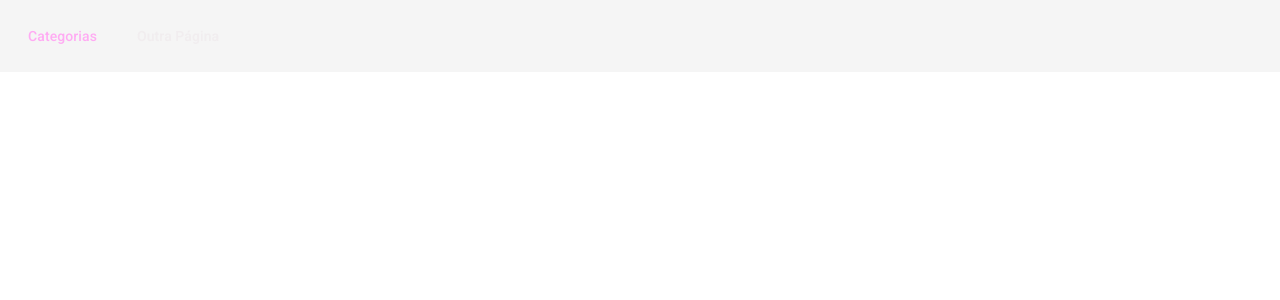
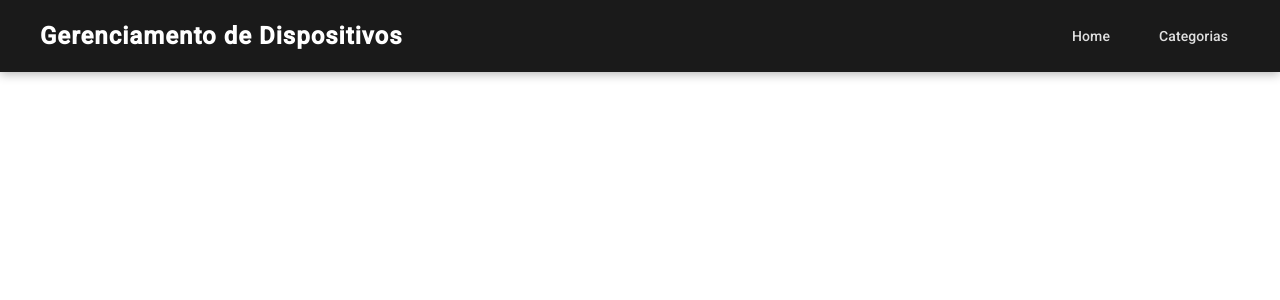
Before and after one commit to raziisz/device-management-web, an Angular app: page / in a window 1280 px wide. Shown: the top 300 px of the page. Built offline with nearby package versions, Linux system fonts and the light colour scheme.

Commit message:
refact: navbar css

```diff
--- a/src/app/app.component.css
+++ b/src/app/app.component.css
@@ -1,9 +1,41 @@
-nav {
-  padding: 1rem;
-  background: #f5f5f5;
-  margin-bottom: 2rem;
+.dark-nav {
+  background-color: #1a1a1a;
+  padding: 1rem 2rem;
+  box-shadow: 0 2px 10px rgba(0, 0, 0, 0.3);
 }
 
-button {
-  margin-right: 1rem;
+.nav-content {
+  max-width: 1200px;
+  margin: 0 auto;
+  display: flex;
+  justify-content: space-between;
+  align-items: center;
 }
+
+.logo {
+  color: #ffffff;
+  font-size: 1.5rem;
+  font-weight: 600;
+  letter-spacing: 1px;
+}
+
+.nav-links {
+  display: flex;
+  gap: 1.5rem;
+}
+
+.mat-mdc-button {
+  color: #e0e0e0 !important;
+  transition: all 0.3s ease;
+}
+
+.mat-mdc-button:hover {
+  color: #ffffff !important;
+  background-color: rgba(255, 255, 255, 0.1) !important;
+}
+
+.active-link {
+  color: #4caf50 !important;
+  border-bottom: 2px solid #4caf50;
+  border-radius: 0;
+}
--- a/src/app/app.component.html
+++ b/src/app/app.component.html
@@ -1,6 +1,13 @@
-<nav>
-  <button mat-button routerLink="/categories">Categorias</button>
-  <button mat-button routerLink="/other-page" disabled>Outra Página</button>
+<nav class="dark-nav">
+  <div class="nav-content">
+    <span class="logo">Gerenciamento de Dispositivos</span>
+    <div class="nav-links">
+      <a mat-button routerLink="/home" routerLinkActive="active-link">Home</a>
+      <a mat-button routerLink="/categories" routerLinkActive="active-link"
+        >Categorias</a
+      >
+    </div>
+  </div>
 </nav>
 
 <router-outlet></router-outlet>
```
Also changed, not shown: 1 other file (tests, documents, lock files or other folders).
